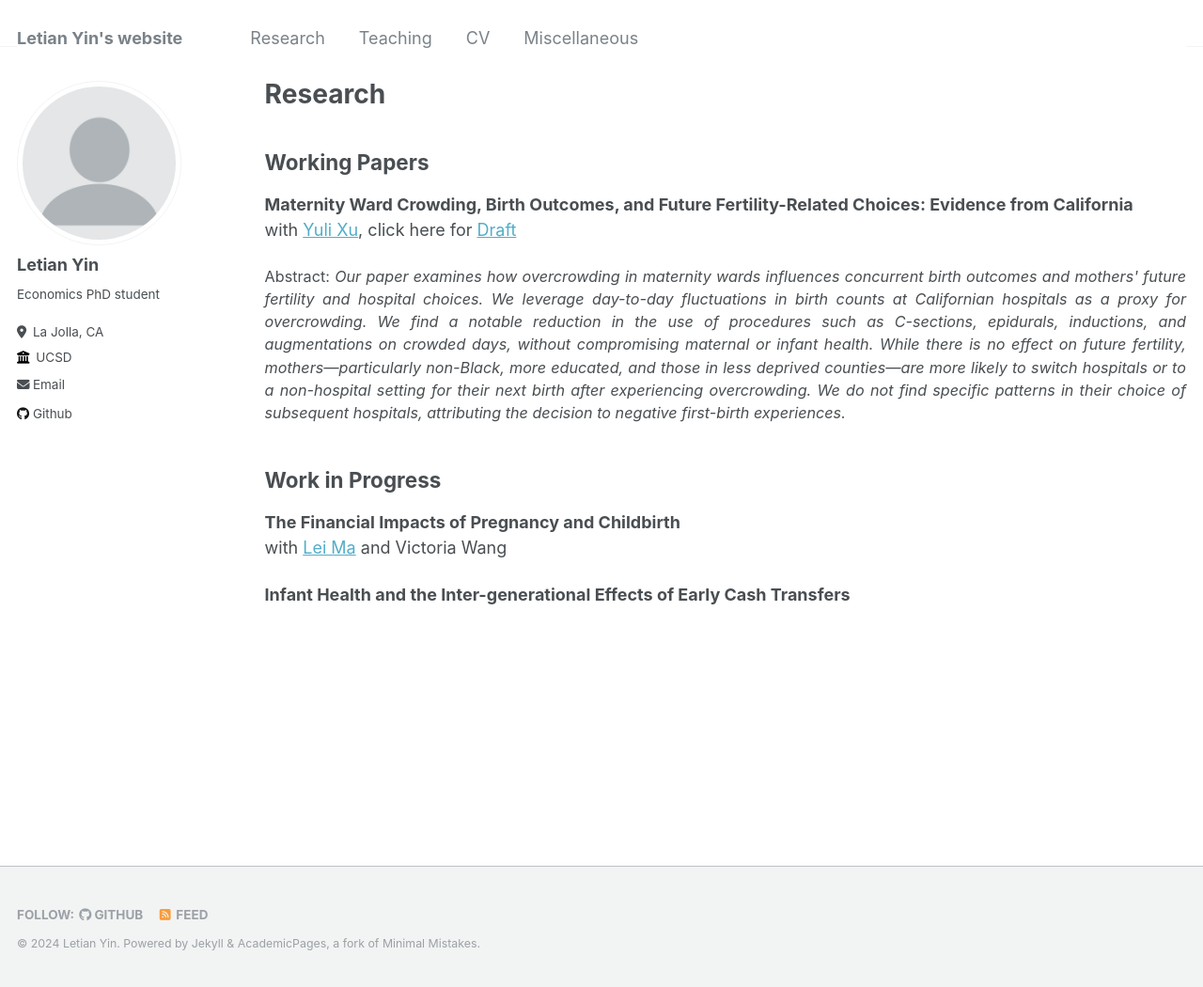
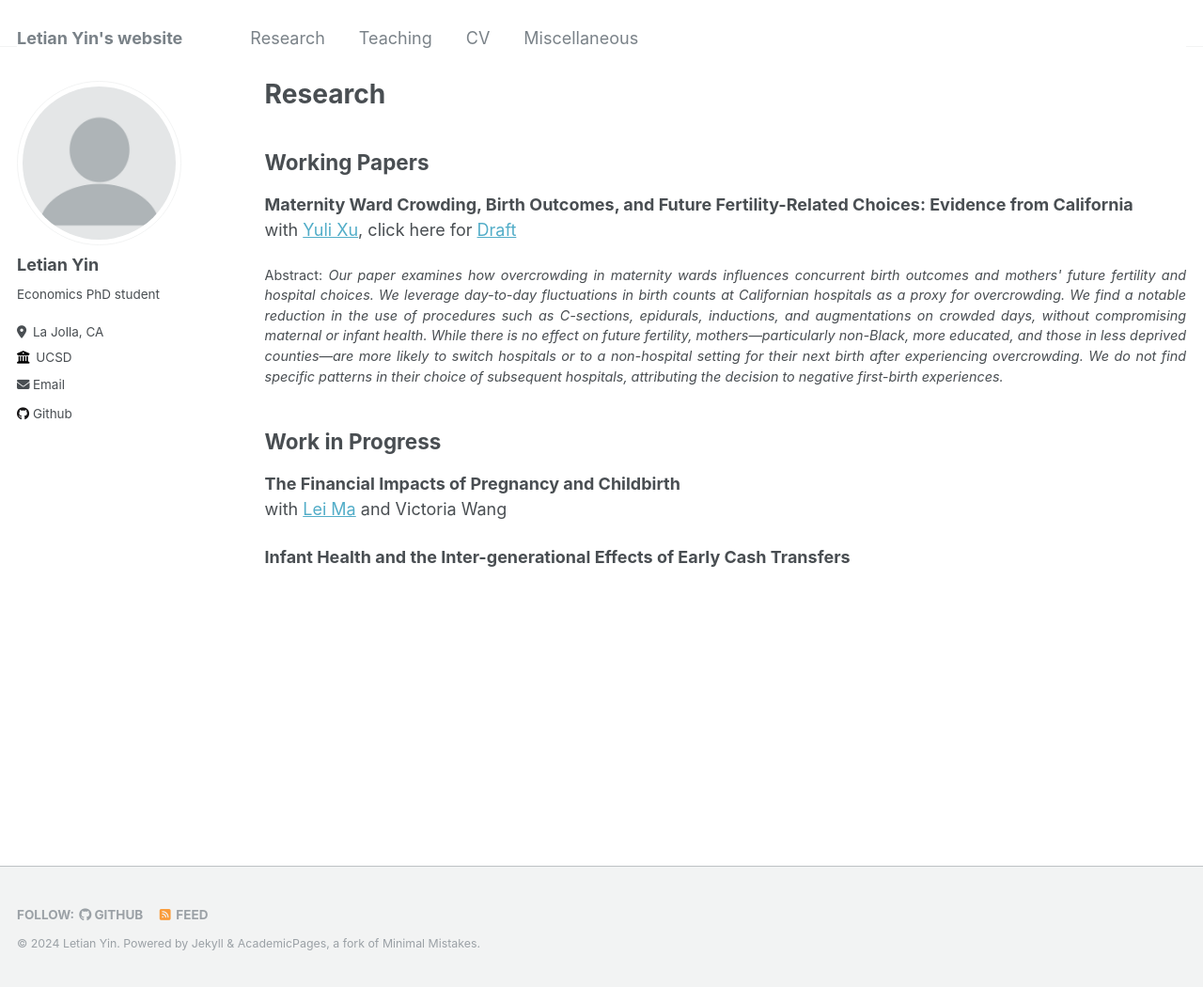
Before and after one commit to letian-yin/letian-yin.github.io, a Jekyll site: the page built from _pages/research.md, in a window 1280 px wide and 1050 px high. Shown: the whole window at 94% size. Built offline with Jekyll 4.4.1, drawn with Linux system fonts in a browser that asks for light colours.

Commit message:
Update research.md

```diff
--- a/_pages/research.md
+++ b/_pages/research.md
@@ -7,7 +7,7 @@ author_profile: true
 ## Working Papers
 **Maternity Ward Crowding, Birth Outcomes, and Future Fertility-Related Choices: Evidence from California** \
 with [Yuli Xu](https://sites.google.com/view/yulixu-econ), click here for [Draft](https://letian-yin.github.io/files/overcrowding_202410.pdf)
-<p style="text-align: justify; font-size: 0.9em;">
+<p style="text-align: justify; font-size: 0.8em;">
 Abstract: <em>Our paper examines how overcrowding in maternity wards influences concurrent birth outcomes and mothers' future fertility and hospital choices. We leverage day-to-day fluctuations in birth counts at Californian hospitals as a proxy for overcrowding. We find a notable reduction in the use of procedures such as C-sections, epidurals, inductions, and augmentations on crowded days, without compromising maternal or infant health. While there is no effect on future fertility, mothers—particularly non-Black, more educated, and those in less deprived counties—are more likely to switch hospitals or to a non-hospital setting for their next birth after experiencing overcrowding. We do not find specific patterns in their choice of subsequent hospitals, attributing the decision to negative first-birth experiences.</em>
 </p>
 
```
